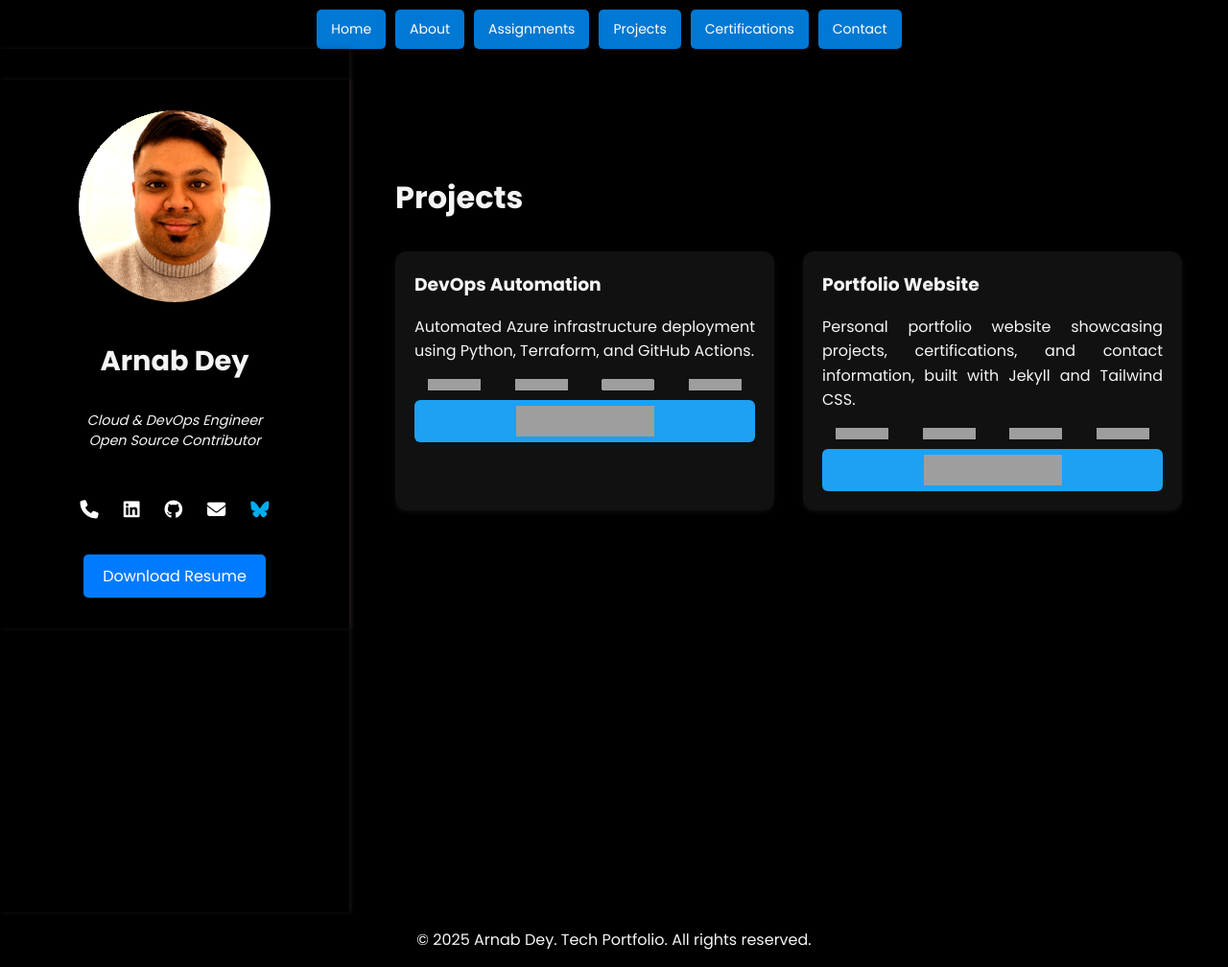
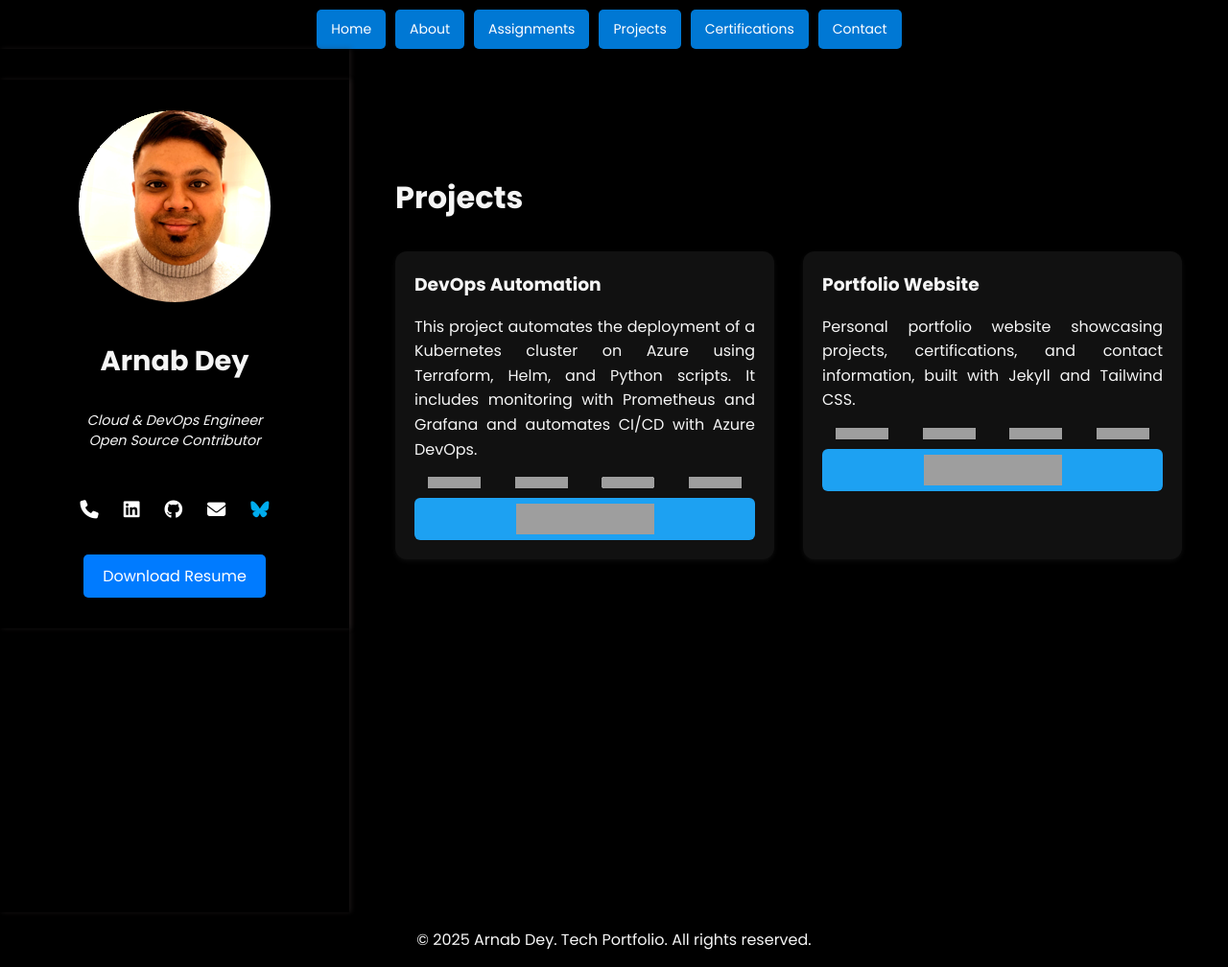
Before and after one commit to arnabdey73/arnabdey73.github.io, a Jekyll site: the page built from projects.md, in a window 1280 px wide, cut to the strip 0-1008 px from the top of the page. Shown: the whole strip at 96% size. Built offline with Jekyll 4.4.1, drawn with Linux system fonts in a browser that asks for light colours; nearby versions of some CDN libraries; our own code applies the rules of GitHub Pages for plain Markdown files; grey boxes are pictures that could not be loaded.

Commit message:
Replaced Github Actions badge with Helm

```diff
--- a/projects.md
+++ b/projects.md
@@ -9,12 +9,12 @@
   <!-- Project 1 -->
   <div class="project-card">
     <h3>DevOps Automation</h3>
-    <p>Automated Azure infrastructure deployment using Python, Terraform, and GitHub Actions.</p>
+    <p>This project automates the deployment of a Kubernetes cluster on Azure using Terraform, Helm, and Python scripts. It includes monitoring with Prometheus and Grafana and automates CI/CD with Azure DevOps.</p>
     <div class="badge-row">
       <img class="badge-icon" src="https://img.shields.io/badge/Python-3670A0?style=flat&logo=python&logoColor=white" alt="Python Badge" />
       <img class="badge-icon" src="https://img.shields.io/badge/Terraform-7B42BC?style=flat&logo=terraform&logoColor=white" alt="Terraform Badge" />
       <img class="badge-icon" src="https://img.shields.io/badge/Azure-Cloud%20Services-0078D4?style=flat&logo=microsoft-azure&logoColor=white" alt="Azure Badge" />
-      <img class="badge-icon" src="https://img.shields.io/badge/GitHub_Actions-2088FF?style=flat&logo=github-actions&logoColor=white" alt="GitHub Actions Badge" />
+      <img class="badge-icon" src="https://img.shields.io/badge/Helm-0F1689?style=flat&logo=helm&logoColor=white" alt="Helm Badge" />
     </div>
     <a class="github-button" href="https://github.com/arnabdey73/devops-python-automation-project" target="_blank">
       <img class="badge-icon" src="https://img.shields.io/badge/GitHub-181717?style=flat&logo=github&logoColor=white" alt="GitHub Badge" />
```
